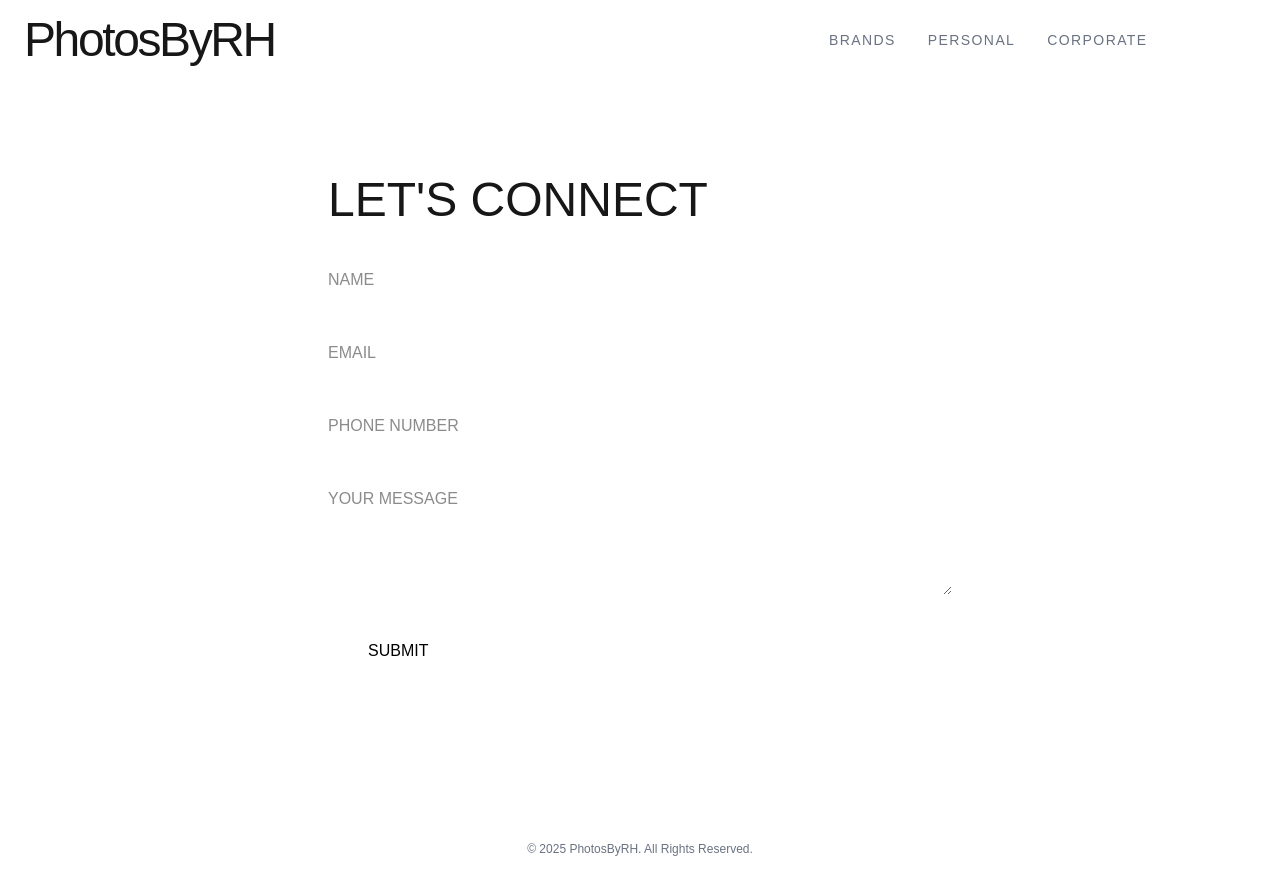
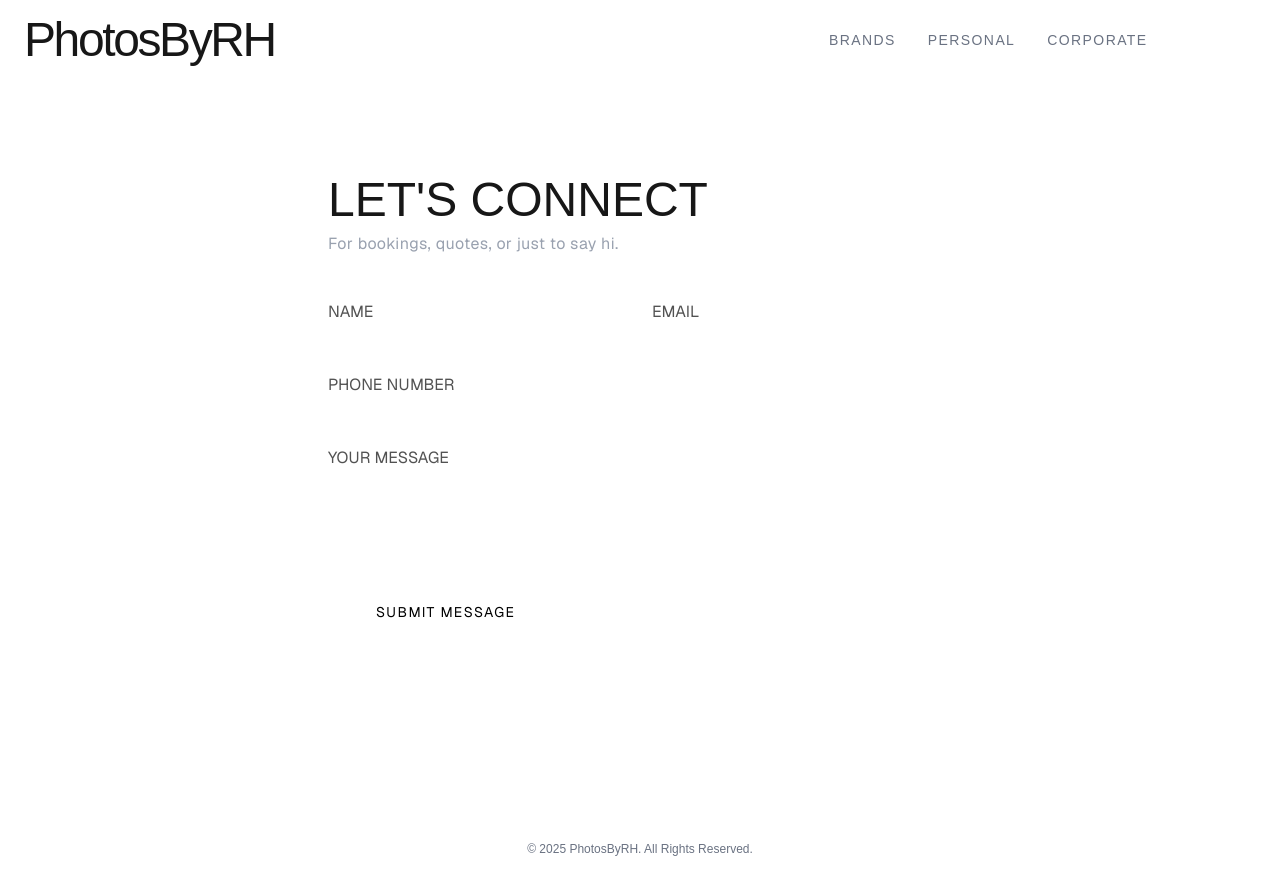
Before and after one commit to RafatH0ssain/PhotosByRH, a Next.js app: page /contact in a window 1280 px wide. Shown: the top 892 px of the page. Built offline with nearby package versions, Linux system fonts and the light colour scheme.

Commit message:
FIXED contact

```diff
--- a/app/contact/page.tsx
+++ b/app/contact/page.tsx
@@ -1,35 +1,95 @@
 "use client";
 import { useState } from "react";
+import { motion } from "framer-motion";
 
 export default function Contact() {
   const [status, setStatus] = useState("");
 
   const handleSubmit = async (e: React.FormEvent<HTMLFormElement>) => {
     e.preventDefault();
-    setStatus("Sending...");
-    const formData = new FormData(e.currentTarget);
-    const data = Object.fromEntries(formData);
+    setStatus("SENDING...");
 
-    const res = await fetch("/api/send", {
+    const form = e.currentTarget;
+    const formData = new FormData(form);
+
+    // Using Formspree - Replace 'YOUR_FORM_ID' after following the steps below
+    const response = await fetch("https://formspree.io/f/mjgbljnl", {
       method: "POST",
-      body: JSON.stringify(data),
+      body: formData,
+      headers: {
+        'Accept': 'application/json'
+      }
     });
 
-    if (res.ok) setStatus("Message Sent!");
-    else setStatus("Error. Please try again.");
+    if (response.ok) {
+      setStatus("MESSAGE SENT! I WILL GET BACK TO YOU SHORTLY.");
+      form.reset();
+    } else {
+      setStatus("ERROR. PLEASE TRY AGAIN OR EMAIL ME DIRECTLY.");
+    }
   };
 
   return (
-    <div className="max-w-2xl mx-auto px-6 py-20">
-      <h1 className="font-anton text-5xl mb-8 uppercase">Let's Connect</h1>
-      <form onSubmit={handleSubmit} className="space-y-6">
-        <input name="name" placeholder="NAME" required className="w-full bg-transparent border-b border-white/20 py-3 outline-none focus:border-white transition" />
-        <input name="email" type="email" placeholder="EMAIL" required className="w-full bg-transparent border-b border-white/20 py-3 outline-none focus:border-white transition" />
-        <input name="phone" type="tel" placeholder="PHONE NUMBER" required className="w-full bg-transparent border-b border-white/20 py-3 outline-none focus:border-white transition" />
-        <textarea name="message" rows={4} placeholder="YOUR MESSAGE" required className="w-full bg-transparent border-b border-white/20 py-3 outline-none focus:border-white transition" />
-        <button className="bg-white text-black font-anton px-10 py-3 hover:bg-neutral-200 transition">SUBMIT</button>
-        <p className="mt-4 text-sm">{status}</p>
+    <motion.div
+      initial={{ opacity: 0, y: 10 }}
+      animate={{ opacity: 1, y: 0 }}
+      className="max-w-2xl mx-auto px-6 py-20"
+    >
+      <h1 className="font-anton text-5xl mb-2 uppercase">Let's Connect</h1>
+      <p className="font-sans text-gray-400 mb-8 tracking-wide">
+        For bookings, quotes, or just to say hi.
+      </p>
+
+      <form onSubmit={handleSubmit} className="space-y-6 font-sans">
+        <div className="grid grid-cols-1 md:grid-cols-2 gap-6">
+          <input
+            name="name"
+            placeholder="NAME"
+            required
+            className="w-full bg-transparent border-b border-white/20 py-3 outline-none focus:border-white transition placeholder:text-neutral-600"
+          />
+          <input
+            name="email"
+            type="email"
+            placeholder="EMAIL"
+            required
+            className="w-full bg-transparent border-b border-white/20 py-3 outline-none focus:border-white transition placeholder:text-neutral-600"
+          />
+        </div>
+
+        <input
+          name="phone"
+          type="tel"
+          placeholder="PHONE NUMBER"
+          required
+          className="w-full bg-transparent border-b border-white/20 py-3 outline-none focus:border-white transition placeholder:text-neutral-600"
+        />
+
+        <textarea
+          name="message"
+          rows={4}
+          placeholder="YOUR MESSAGE"
+          required
+          className="w-full bg-transparent border-b border-white/20 py-3 outline-none focus:border-white transition placeholder:text-neutral-600 resize-none"
+        />
+
+        <button
+          type="submit"
+          className="bg-white text-black font-anton px-12 py-4 hover:bg-neutral-200 transition-all active:scale-95 uppercase tracking-widest text-sm"
+        >
+          {status === "SENDING..." ? "SENDING..." : "Submit Message"}
+        </button>
+
+        {status && (
+          <motion.p
+            initial={{ opacity: 0 }}
+            animate={{ opacity: 1 }}
+            className={`mt-4 text-xs tracking-widest font-bold ${status.includes("ERROR") ? "text-red-500" : "text-gray-400"}`}
+          >
+            {status}
+          </motion.p>
+        )}
       </form>
-    </div>
+    </motion.div>
   );
 }
```
